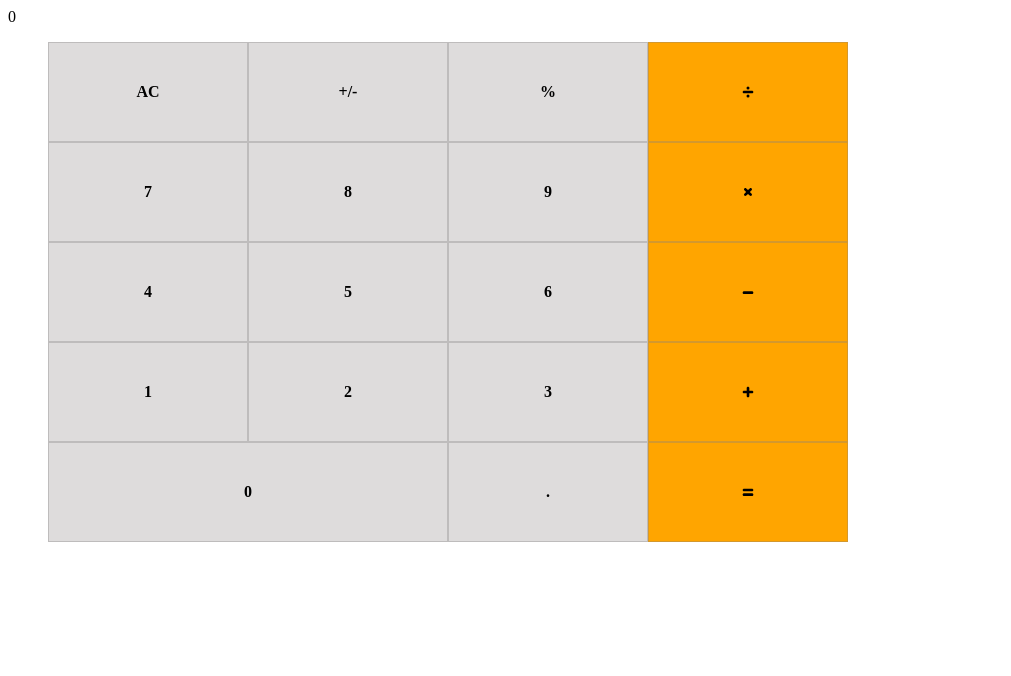
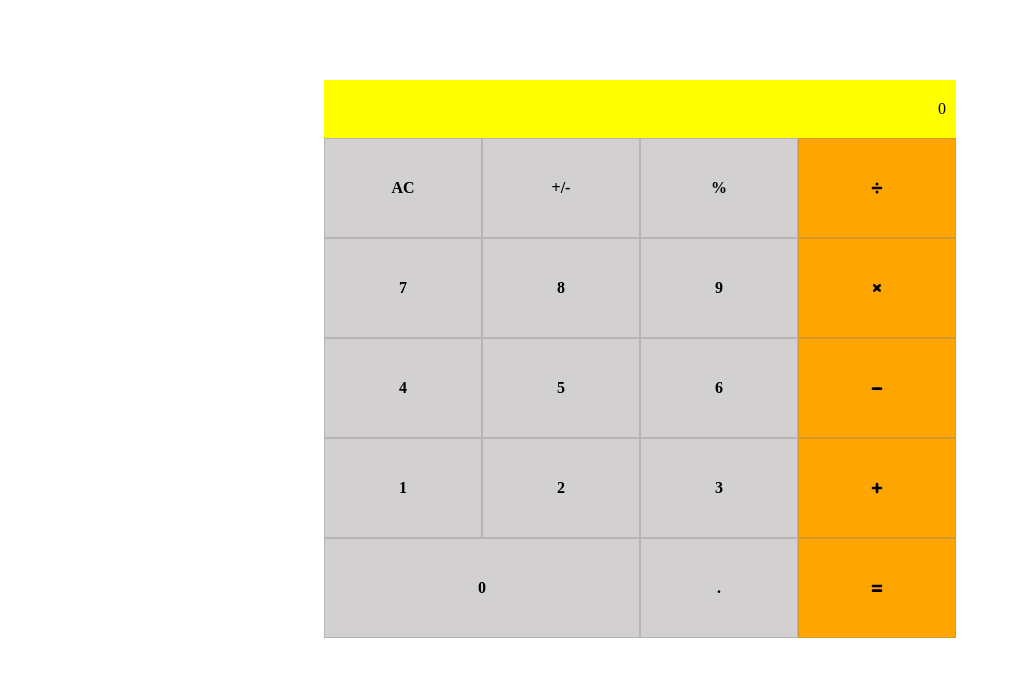
Before and after one commit to andersonlebon/math-magicians, a React (Create React App) app: page / in a window 1280 px wide. Shown: the top 676 px of the page, without its empty margins (0-1011 px from the left). Built offline with nearby package versions, Linux system fonts and the light colour scheme.

Commit message:
Style the result container

```diff
--- a/src/Sass/app.css
+++ b/src/Sass/app.css
@@ -1,12 +1,47 @@
 ul {
   list-style: none;
+  margin: 0;
+  padding: 0;
+}
+
+* {
+  -webkit-box-sizing: border-box;
+          box-sizing: border-box;
+}
+
+.container {
+  width: 50%;
+  height: 100%;
+  display: -webkit-box;
+  display: -ms-flexbox;
+  display: flex;
+  background-color: black;
+  margin: 80px auto 0;
+  -webkit-box-align: center;
+      -ms-flex-align: center;
+          align-items: center;
+  -webkit-box-orient: vertical;
+  -webkit-box-direction: normal;
+      -ms-flex-direction: column;
+          flex-direction: column;
+  -webkit-box-pack: center;
+      -ms-flex-pack: center;
+          justify-content: center;
+}
+
+.container .result {
+  width: 100%;
+  padding: 20px 10px;
+  background-color: yellow;
+  text-align: end;
 }
 
 .cal-table {
   display: -ms-grid;
   display: grid;
-  -ms-grid-columns: (200px)[4];
-      grid-template-columns: repeat(4, 200px);
+  width: 100%;
+  -ms-grid-columns: (1fr)[4];
+      grid-template-columns: repeat(4, 1fr);
   -ms-grid-rows: (100px)[5];
       grid-template-rows: repeat(5, 100px);
 }
--- a/src/Sass/app.scss
+++ b/src/Sass/app.scss
@@ -1,10 +1,35 @@
 ul {
   list-style: none;
+  margin: 0;
+  padding: 0;
+}
+
+* {
+  box-sizing: border-box;
+}
+
+.container {
+  width: 50%;
+  height: 100%;
+  display: flex;
+  background-color: black;
+  margin: 80px auto 0;
+  align-items: center;
+  flex-direction: column;
+  justify-content: center;
+
+  .result {
+    width: 100%;
+    padding: 20px 10px;
+    background-color: yellow;
+    text-align: end;
+  }
 }
 
 .cal-table {
   display: grid;
-  grid-template-columns: repeat(4, 200px);
+  width: 100%;
+  grid-template-columns: repeat(4, 1fr);
   grid-template-rows: repeat(5, 100px);
 
   .cal-item {
```
Also changed, not shown: 1 other file (tests, documents, lock files or other folders).
